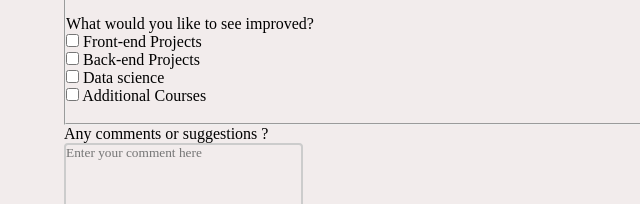
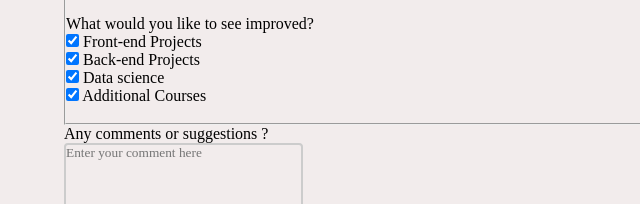
Before and after one commit to sahanenes/form, a plain HTML site: page index.html in a window 1280 px wide. Shown: the part 460-664 px from the top of the page, 0-640 px from the left. Drawn offline with Linux system fonts and the light colour scheme; a web font is replaced by a local one.

Commit message:
checked added

```diff
--- a/index.html
+++ b/index.html
@@ -60,13 +60,13 @@
                 <option value="others">Others</option>
             </select><br><br>
             <p>What would you like to see improved?</p>
-            <input type="checkbox" name="improve" id="front-end">
+            <input type="checkbox" name="improve" id="front-end" checked>
             <label for="front-end">Front-end Projects</label><br>
-            <input type="checkbox" name="improve" id="back-end">
+            <input type="checkbox" name="improve" id="back-end" checked>
             <label for="back-end">Back-end Projects</label><br>
-            <input type="checkbox" name="improve" id="data science">
+            <input type="checkbox" name="improve" id="data science" checked>
             <label for="data science">Data science</label><br>
-            <input type="checkbox" name="improve" id="additional">
+            <input type="checkbox" name="improve" id="additional" checked>
             <label for="additional">Additional Courses</label><br><br>
         </fieldset>
             <p>Any comments or suggestions ?</p>
```
